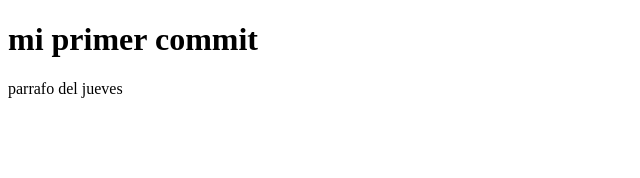
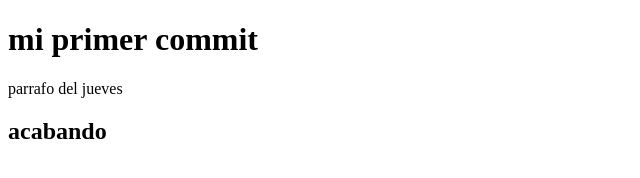
Before and after one commit to msol84/ProyectoGit, a plain HTML site: page index.html in a window 1280 px wide. Shown: the whole page, without its empty margins (0-640 px from the left). Drawn offline with Linux system fonts and the light colour scheme.

Commit message:
acabando

```diff
--- a/index.html
+++ b/index.html
@@ -11,6 +11,7 @@
 <body>
     <h1>mi primer commit</h1>
     <p> parrafo del jueves</p>
+    <h2>acabando</h2>
 </body>
 
 </html>
```
